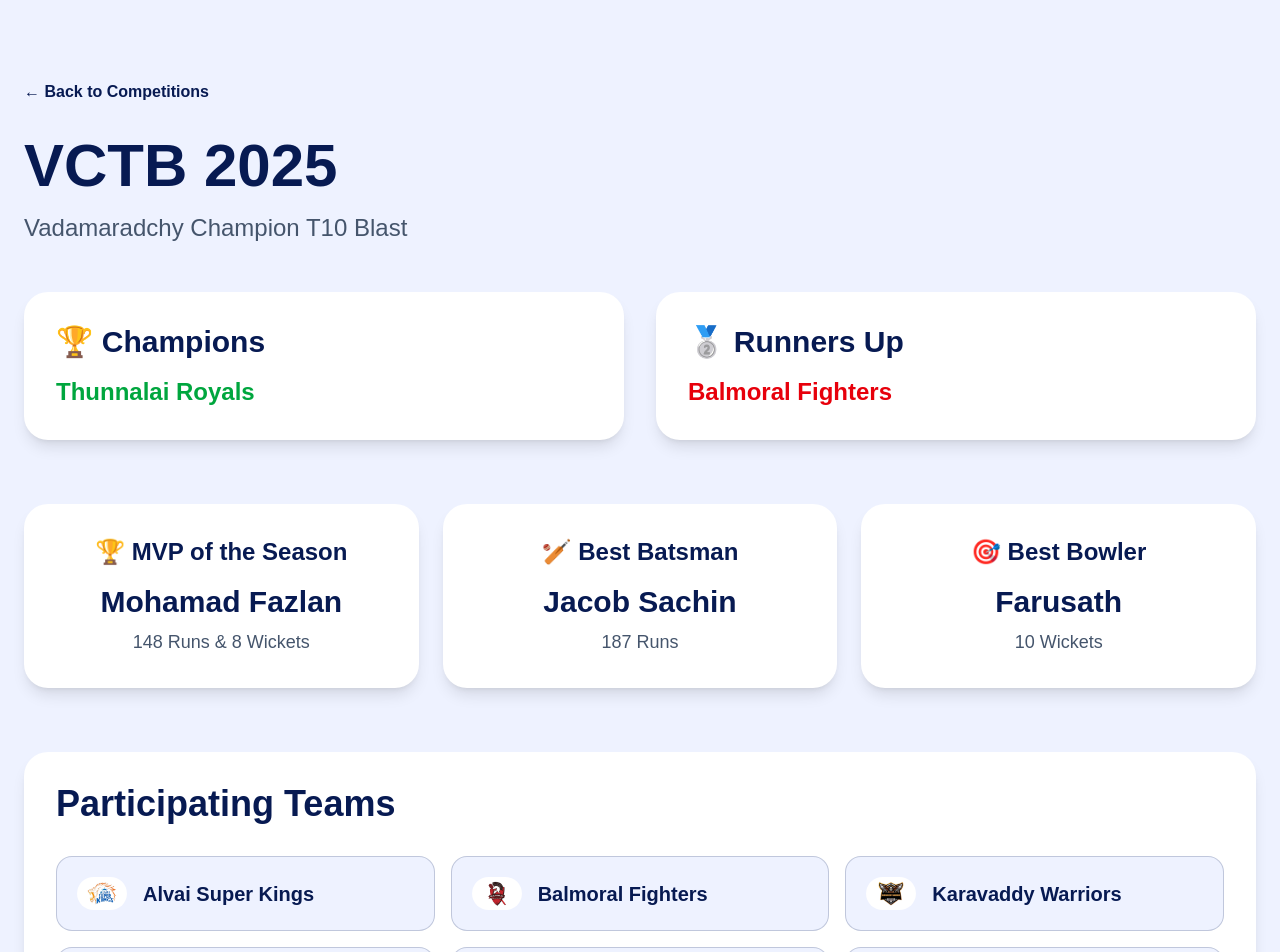
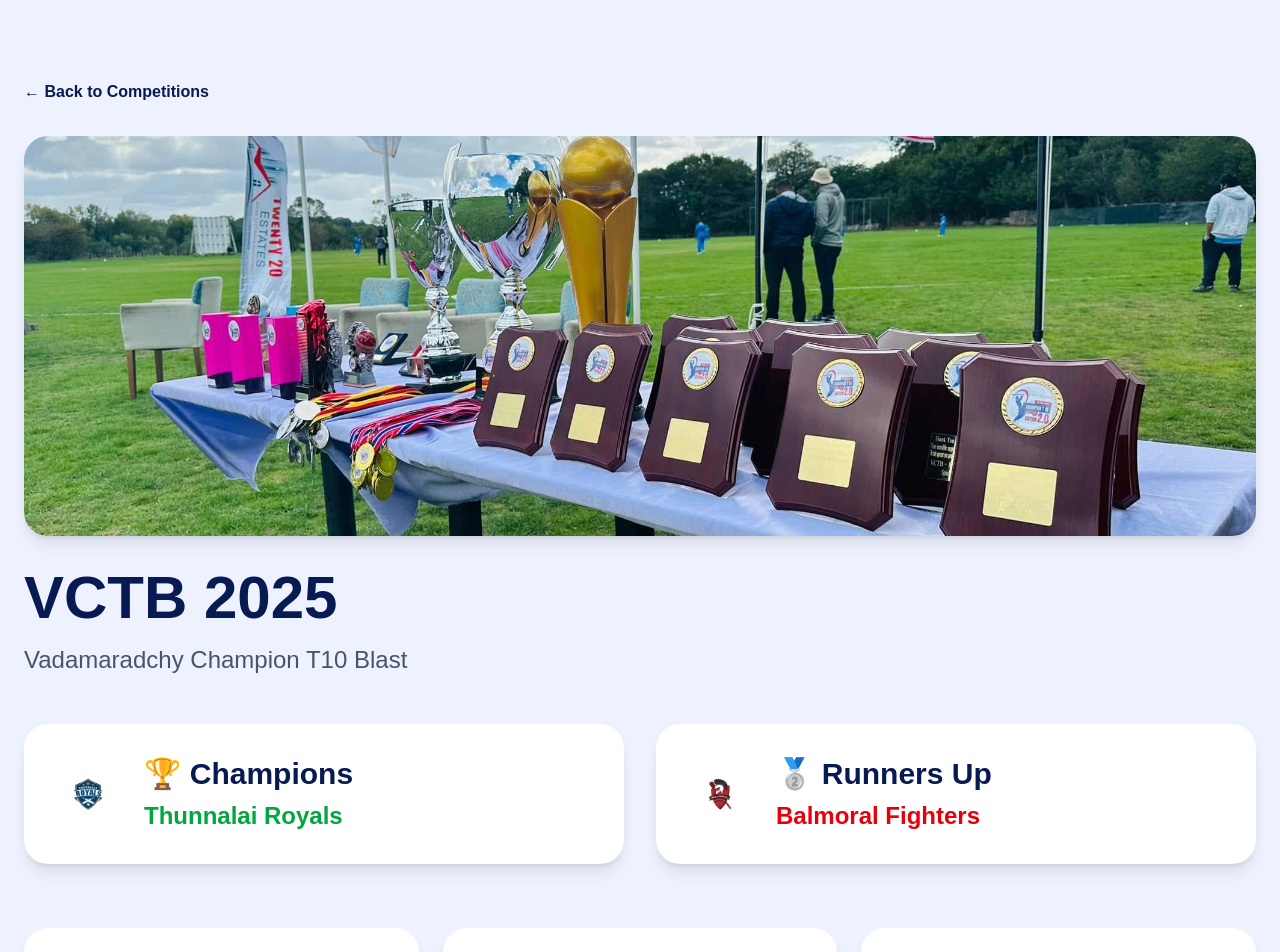
Before and after one commit to thanusan97-blip/spiders-cricket-club, a Next.js app: page /competitions/vctb2025 in a window 1280 px wide. Shown: the top 952 px of the page. Built offline with nearby package versions, Linux system fonts and the light colour scheme.

Commit message:
Added VCTB 2025 cover image and team logos

```diff
--- a/app/competitions/vctb2025/page.tsx
+++ b/app/competitions/vctb2025/page.tsx
@@ -47,7 +47,16 @@ export default function VCTB2025Page() {
         <Link href="/competitions" className="font-bold hover:underline">
           ← Back to Competitions
         </Link>
-
+<div className="mt-8 overflow-hidden rounded-3xl shadow-lg">
+  <Image
+    src="/covers/vctb2025-cover.jpg"
+    alt="VCTB 2025 Cover"
+    width={1400}
+    height={500}
+    className="h-[400px] w-full object-cover"
+    priority
+  />
+</div>
         <h1 className="mt-8 text-6xl font-extrabold">VCTB 2025</h1>
 
         <p className="mt-4 text-2xl text-slate-600">
@@ -55,18 +64,56 @@ export default function VCTB2025Page() {
         </p>
 
         <div className="mt-12 grid gap-8 md:grid-cols-2">
-          <div className="rounded-3xl bg-white p-8 shadow-lg">
-            <h2 className="text-3xl font-bold">🏆 Champions</h2>
-            <p className="mt-4 text-2xl font-extrabold text-green-600">
-              Thunnalai Royals
-            </p>
-          </div>
 
-          <div className="rounded-3xl bg-white p-8 shadow-lg">
-            <h2 className="text-3xl font-bold">🥈 Runners Up</h2>
-            <p className="mt-4 text-2xl font-extrabold text-red-600">
-              Balmoral Fighters
-            </p>
+  {/* CHAMPIONS */}
+  <div className="flex items-center gap-6 rounded-3xl bg-white p-8 shadow-lg">
+
+    <div className="relative h-16 w-16 shrink-0">
+      <Image
+        src="/logos/thunnalai-royals.jpg"
+        alt="Thunnalai Royals"
+        fill
+        sizes="64px"
+        className="object-contain"
+      />
+    </div>
+
+    <div>
+      <h2 className="text-3xl font-bold flex items-center gap-2">
+        🏆 Champions
+      </h2>
+
+      <p className="mt-2 text-2xl font-extrabold text-green-600">
+        Thunnalai Royals
+      </p>
+    </div>
+
+  </div>
+
+  {/* RUNNERS UP */}
+  <div className="flex items-center gap-6 rounded-3xl bg-white p-8 shadow-lg">
+
+    <div className="relative h-16 w-16 shrink-0">
+      <Image
+        src="/logos/balmoral-fighters.jpg"
+        alt="Balmoral Fighters"
+        fill
+        sizes="64px"
+        className="object-contain"
+      />
+    </div>
+
+    <div>
+      <h2 className="text-3xl font-bold flex items-center gap-2">
+        🥈 Runners Up
+      </h2>
+
+      <p className="mt-2 text-2xl font-extrabold text-red-600">
+        Balmoral Fighters
+      </p>
+    </div>
+
+
           </div>
         </div>
 
```
Also changed, not shown: public/covers/vctb2025-cover.jpg (added).
